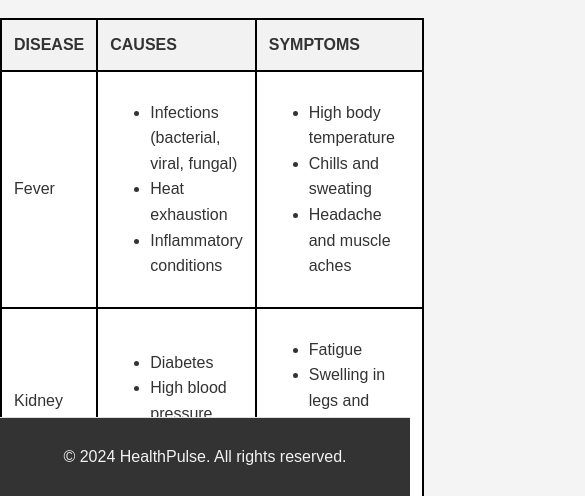
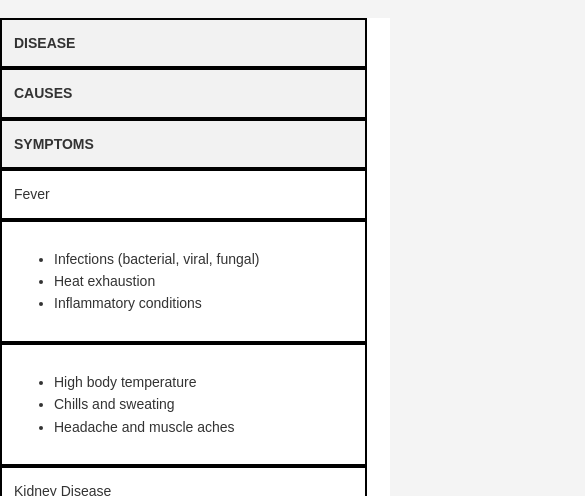
Before and after one commit to esvar499/HealthPulse, a plain HTML site: page HealthPulse/Diesease.html in a window 390 px wide. Shown: the part 348-844 px from the top of the page, 585 px wide, since content can reach past the window. Drawn offline with nearby package versions, Linux system fonts and the light colour scheme; a web font is replaced by a local one.

Commit message:
Update the code

```diff
--- a/HealthPulse/Styles.css
+++ b/HealthPulse/Styles.css
@@ -57,7 +57,9 @@ tr:hover {
     }
 
     table, th, td {
-        font-size: 16px;
+        font-size: 14px;
+        display: block;
+        width: 100%;
     }
 }
 
@@ -122,7 +124,7 @@ footer {
     display: block;
     margin-left: auto;
     margin-right: auto;
-    width: 40%;  /* Adjust as necessary */
+    width: 40%;
     height: auto;
     border-radius: 8px;
 }
@@ -262,7 +264,7 @@ footer {
     background-color: #333;
     color: #f2f2f2;
     border-top: 1px solid #ddd;
-    position: fixed;
+    position: relative;
     width: 100%;
     bottom: 0;
 }
```
